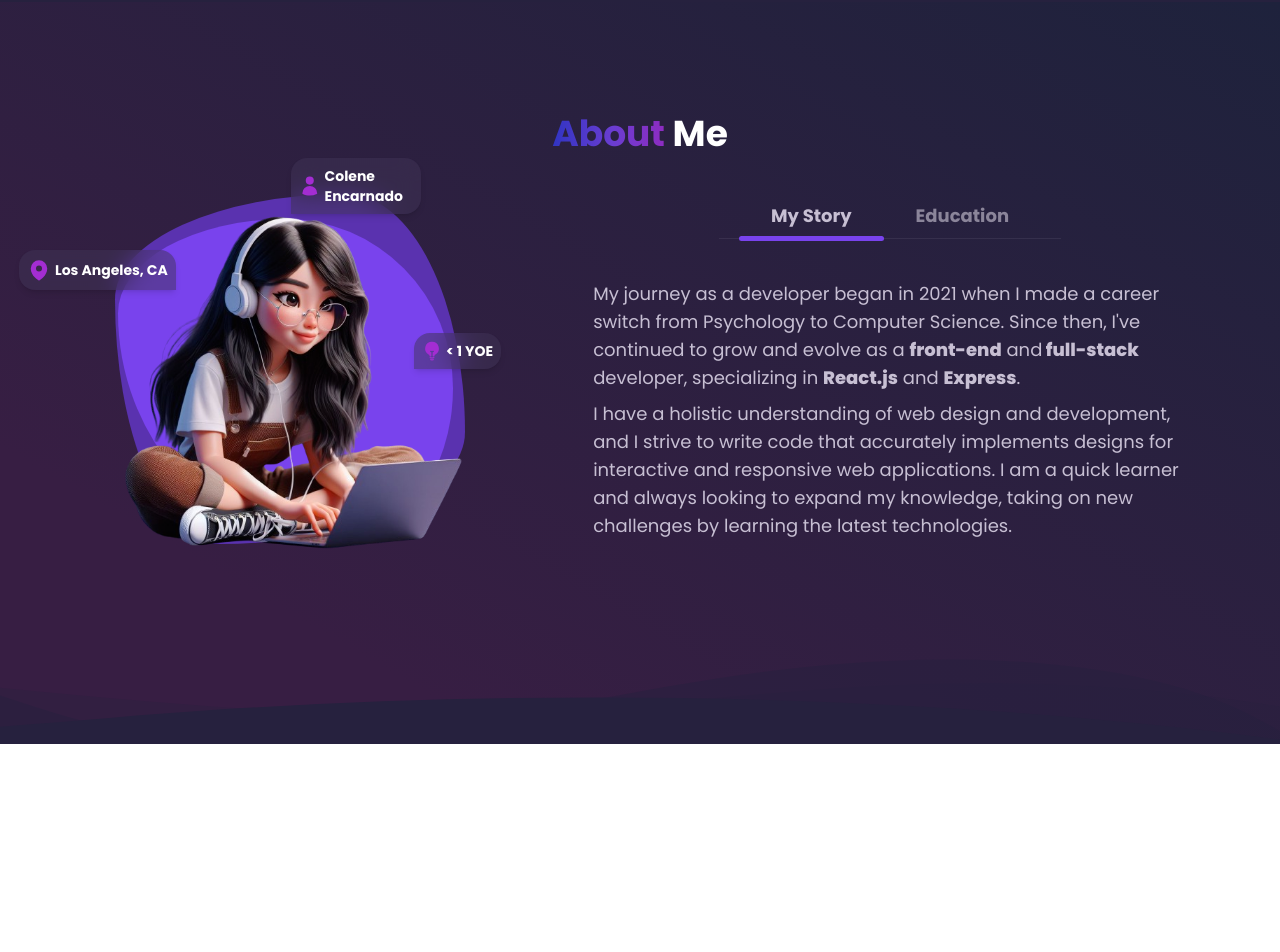
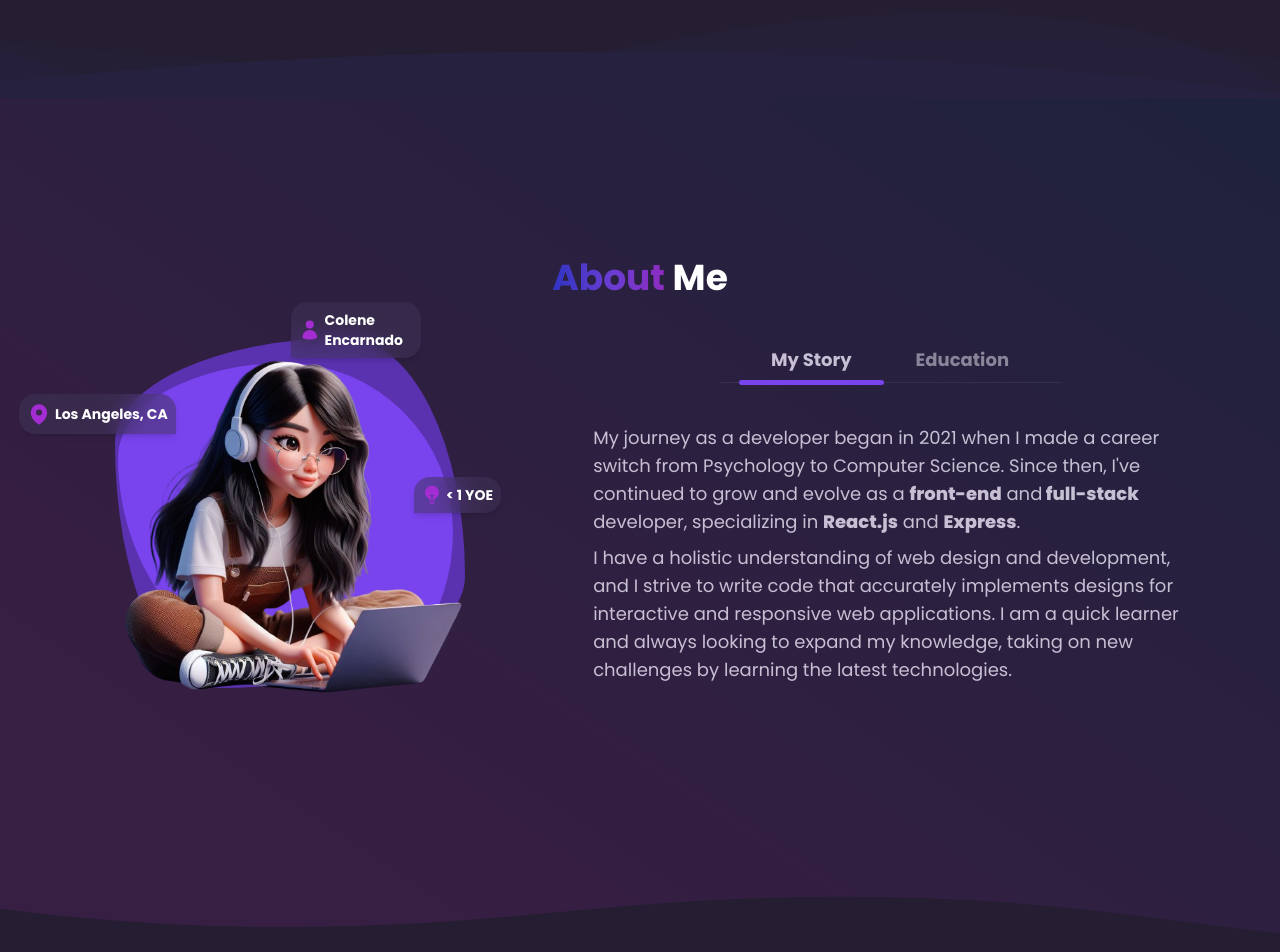
Before and after one commit to encarnac/portfolio, a React (Vite) app: page / in a window 1280 px wide. Shown: the part 862-1814 px from the top of the page. Before the commit the page ends 1606 px from the top, so only its background shows below. Built offline with nearby package versions, Linux system fonts and the light colour scheme.

Commit message:
Added new divider style after About section

```diff
--- a/src/App.jsx
+++ b/src/App.jsx
@@ -54,17 +54,17 @@ export default function App() {
           initial={{ opacity: 0, scale: 0.5 }}
           animate={{ opacity: 1, scale: 1 }}
           transition={{ duration: 0.5 }}
-          className="container mx-auto my-24 px-5 py-4 sm:px-10"
+          className="container mx-auto my-36 px-5 py-4 sm:px-10"
         >
           <HeroSection />
         </motion.div>
-        <DividerShape shape={"canyon"} />
+        <DividerShape shape={"layers"} />
       </div>
 
       {/* About Me Section */}
       <div className="relative bg-gradient-to-tr from-[#B0BEDF] via-[#D0C5DD] to-[#E1C6D7] dark:from-[#371E43] dark:from-20% dark:to-[#1E223C]">
         <motion.div
-          className="container mx-auto my-24 px-5 py-4 sm:px-10"
+          className="container mx-auto mb-40 mt-36 px-5 py-4 sm:px-10"
           margin="0 0 -200px 0"
           amount=".2"
           viewport={{ amount: 0.7 }}
@@ -72,7 +72,7 @@ export default function App() {
         >
           <AboutSection />
         </motion.div>
-        <DividerShape shape={"canyon"} />
+        <DividerShape shape={"solid"} />
       </div>
     </main>
   );
--- a/src/components/DividerShape.jsx
+++ b/src/components/DividerShape.jsx
@@ -1,7 +1,12 @@
 export const DividerShape = ({ shape }) => {
-  const color = shape === "canyon" ? "dark:fill-[#26213E] fill-[#D8C5DA]" : "";
+  const color =
+    shape === "layers"
+      ? "dark:fill-[#26213E] fill-[#D8C5DA]"
+      : "dark:fill-[#251E32] fill-[#E3E8EE]";
   return (
-    <div className="custom-shape-divider-bottom">
+    <>
+      {shape === "layers" && (
+        <div className="custom-shape-divider-layers">
           <svg
             data-name="Layer 1"
             xmlns="http://www.w3.org/2000/svg"
@@ -21,5 +26,23 @@ export const DividerShape = ({ shape }) => {
             <path d="M0,0V5.63C149.93,59,314.09,71.32,475.83,42.57c43-7.64,84.23-20.12,127.61-26.46,59-8.63,112.48,12.24,165.56,35.4C827.93,77.22,886,95.24,951.2,90c86.53-7,172.46-45.71,248.8-84.81V0Z"></path>
           </svg>
         </div>
+      )}
+
+      {shape === "solid" && (
+        <div class="custom-shape-divider-solid">
+          <svg
+            data-name="Layer 1"
+            xmlns="http://www.w3.org/2000/svg"
+            viewBox="0 0 1200 120"
+            preserveAspectRatio="none"
+          >
+            <path
+              d="M985.66,92.83C906.67,72,823.78,31,743.84,14.19c-82.26-17.34-168.06-16.33-250.45.39-57.84,11.73-114,31.07-172,41.86A600.21,600.21,0,0,1,0,27.35V120H1200V95.8C1132.19,118.92,1055.71,111.31,985.66,92.83Z"
+              className={`${color}`}
+            ></path>
+          </svg>
+        </div>
+      )}
+    </>
   );
 };
--- a/src/index.css
+++ b/src/index.css
@@ -5,7 +5,7 @@
 
 
 @layer utilities {
-  .custom-shape-divider-bottom {
+  .custom-shape-divider-layers {
     position: absolute;
     bottom: 0;
     left: 0;
@@ -15,7 +15,7 @@
     transform: rotate(180deg);
   }
 
-  .custom-shape-divider-bottom svg {
+  .custom-shape-divider-layers svg {
     position: relative;
     display: block;
     width: calc(209% + 1.3px);
@@ -24,7 +24,7 @@
 
 
   @media (min-width: 768px) and (max-width: 1023px) {
-    .custom-shape-divider-bottom svg {
+    .custom-shape-divider-layers svg {
       width: calc(300% + 1.3px);
       height: 133px;
     }
@@ -32,9 +32,26 @@
 
   /** For mobile devices **/
   @media (max-width: 767px) {
-    .custom-shape-divider-bottom svg {
+    .custom-shape-divider-layers svg {
       width: calc(196% + 1.3px);
       height: 57px;
     }
   }
+
+  .custom-shape-divider-solid {
+    position: absolute;
+    bottom: 0;
+    left: 0;
+    width: 100%;
+    overflow: hidden;
+    line-height: 0;
+  }
+
+  .custom-shape-divider-solid svg {
+    position: relative;
+    display: block;
+    width: calc(127% + 1.3px);
+    height: 56px;
+  }
+
 }
```
Lines whose indentation alone changed are shown as unchanged.
